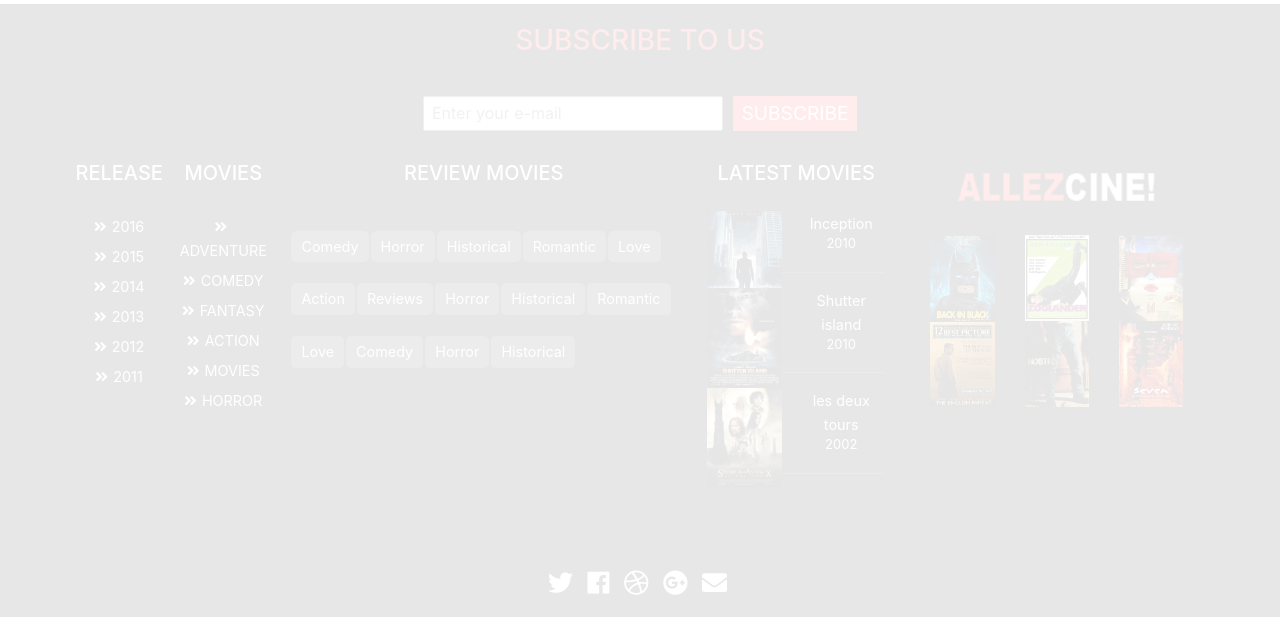
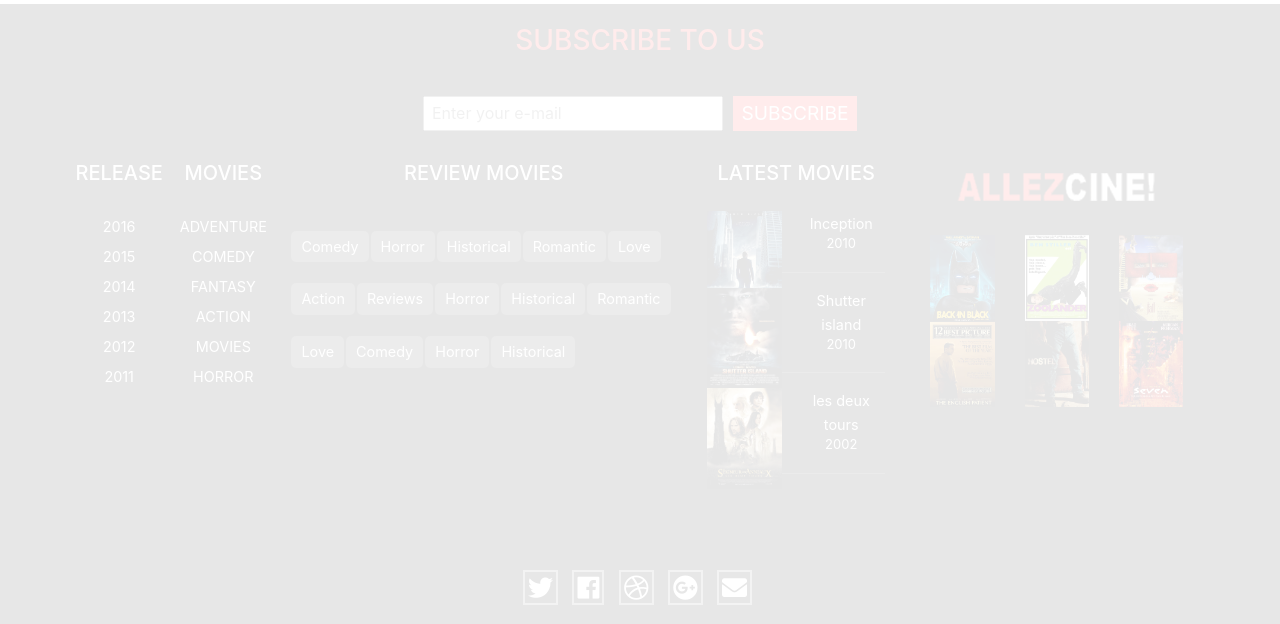
Before and after one commit to JonathanFauchoux/AllezCine, a plain HTML site: page index.html in a window 1280 px wide. Shown: the part 3852-4476 px from the top of the page. Drawn offline with nearby package versions, Linux system fonts and the light colour scheme.

Commit message:
Release/ movie et logo footer

```diff
--- a/assets/css/styles.scss
+++ b/assets/css/styles.scss
@@ -736,7 +736,10 @@ font-size: 15px;
     font-size: 25px;
     -webkit-transition: 0.5s all ease;
     -moz-transition: 0.5s all ease;
-    transition: 0.5s all ease; }
+    transition: 0.5s all ease;
+    border: 2px solid grey;
+    padding : 3px;
+ }
 
   #footer ul.social li:hover a i {
     font-size: 30px;
@@ -810,4 +813,5 @@ font-size: 15px;
         display:flex;
         justify-content: space-around;
     }
+
 }
--- a/index.html
+++ b/index.html
@@ -638,23 +638,23 @@
                 <div class="col-md-1 col-sm-6 col-5 classfooter">
                     <h5>RELEASE</h5>
                     <ul class="list-unstyled quick-links">
-                        <li><a href="javascript:void();"><i class="fa fa-angle-double-right"></i>2016</a></li>
-                        <li><a href="javascript:void();"><i class="fa fa-angle-double-right"></i>2015</a></li>
-                        <li><a href="javascript:void();"><i class="fa fa-angle-double-right"></i>2014</a></li>
-                        <li><a href="javascript:void();"><i class="fa fa-angle-double-right"></i>2013</a></li>
-                        <li><a href="javascript:void();"><i class="fa fa-angle-double-right"></i>2012</a></li>
-                        <li><a href="javascript:void();"><i class="fa fa-angle-double-right"></i>2011</a></li>
+                        <li><a href="javascript:void();">2016</a></li>
+                        <li><a href="javascript:void();">2015</a></li>
+                        <li><a href="javascript:void();">2014</a></li>
+                        <li><a href="javascript:void();">2013</a></li>
+                        <li><a href="javascript:void();">2012</a></li>
+                        <li><a href="javascript:void();">2011</a></li>
                     </ul>
                 </div>
                 <div class="col-md-1 col-sm-6  col-5 classfooter">
                     <h5>MOVIES</h5>
                     <ul class="list-unstyled quick-links">
-                        <li><a href="javascript:void();"><i class="fa fa-angle-double-right"></i>ADVENTURE</a></li>
-                        <li><a href="javascript:void();"><i class="fa fa-angle-double-right"></i>COMEDY</a></li>
-                        <li><a href="javascript:void();"><i class="fa fa-angle-double-right"></i>FANTASY</a></li>
-                        <li><a href="javascript:void();"><i class="fa fa-angle-double-right"></i>ACTION</a></li>
-                        <li><a href="javascript:void();"><i class="fa fa-angle-double-right"></i>MOVIES</a></li>
-                        <li><a href="javascript:void();"><i class="fa fa-angle-double-right"></i>HORROR</a></li>
+                        <li><a href="javascript:void();">ADVENTURE</a></li>
+                        <li><a href="javascript:void();">COMEDY</a></li>
+                        <li><a href="javascript:void();">FANTASY</a></li>
+                        <li><a href="javascript:void();">ACTION</a></li>
+                        <li><a href="javascript:void();">MOVIES</a></li>
+                        <li><a href="javascript:void();">HORROR</a></li>
                     </ul>
                 </div>
                 <div class="col-md-4 col-sm-6 classfooter">
@@ -732,11 +732,11 @@
             <div class="row">
                 <div class="col-xs-12 col-sm-12 col-md-12 mt-2 mt-sm-5">
                     <ul class="list-unstyled list-inline social text-center">
-                        <li class="list-inline-item"><a><i class="fab fa-twitter"></i></a></li>
-                        <li class="list-inline-item"><a><i class="fab fa-facebook"></i></a></li>
-                        <li class="list-inline-item"><a><i class='fab fa-dribbble'></i></a></li>
-                        <li class="list-inline-item"><a><i class="fab fa-google-plus"></i></a></li>
-                        <li class="list-inline-item"><a target="_blank"><i class="fa fa-envelope"></i></a></li>
+                        <li class="list-inline-item"><a><i class="fab fa-twitter foot"></i></a></li>
+                        <li class="list-inline-item"><a><i class="fab fa-facebook foot"></i></a></li>
+                        <li class="list-inline-item"><a><i class='fab fa-dribbble foot'></i></a></li>
+                        <li class="list-inline-item"><a><i class="fab fa-google-plus foot"></i></a></li>
+                        <li class="list-inline-item"><a target="_blank"><i class="fa fa-envelope foot"></i></a></li>
                     </ul>
                 </div>
             </div>
```
Also changed, not shown: assets/css/styles.css, 1 other file.
